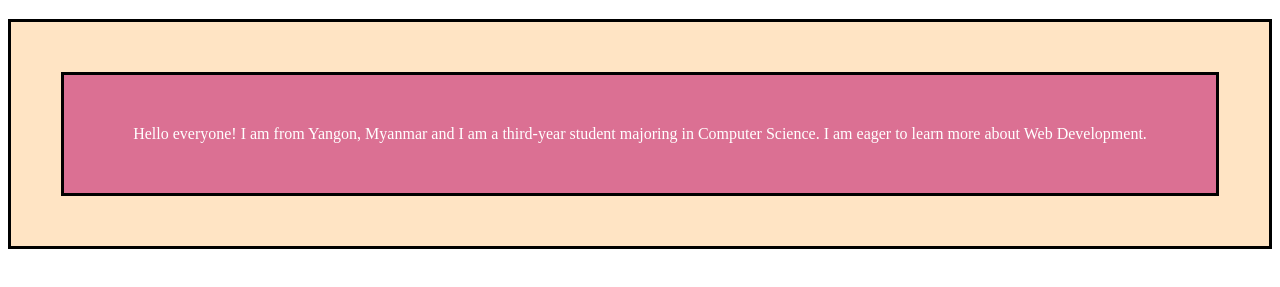
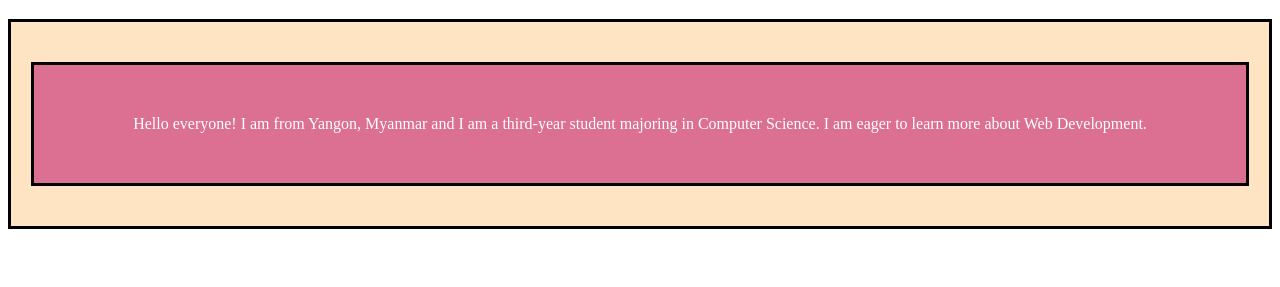
Before and after one commit to Akadeha420/itmd441-lab1, a plain HTML site: page index.html in a window 1280 px wide. Shown: the part 61-348 px from the top of the page. Drawn offline with Linux system fonts and the light colour scheme.

Commit message:
changed padding

```diff
--- a/styles.css
+++ b/styles.css
@@ -4,7 +4,7 @@ h1 {
 
 .first {
   border: solid;
-  padding: 50px;
+  padding: 40px 20px;
   background-color: bisque;
 }
 
```
